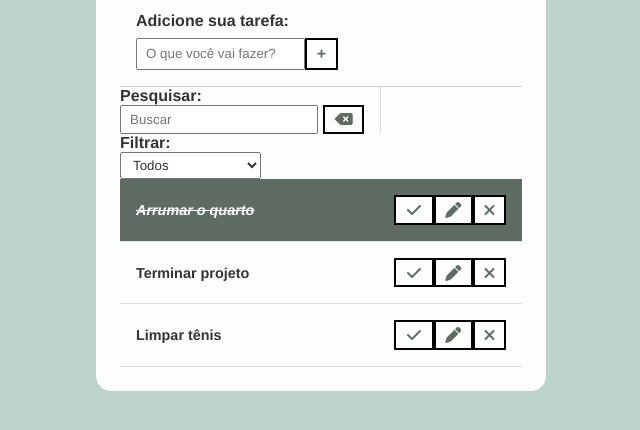
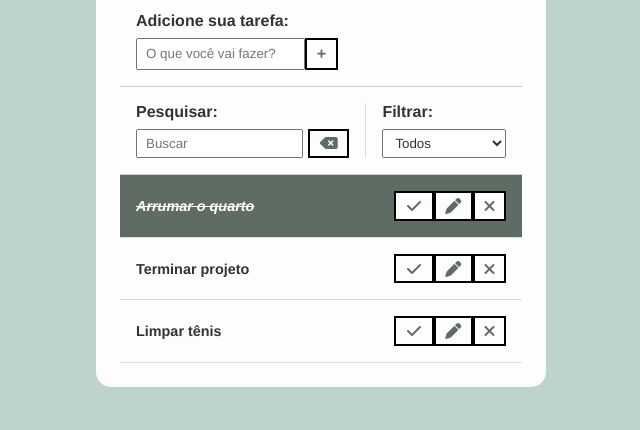
Before and after one commit to LuaSpecht/To-Do-List, a plain HTML site: page index.html in a window 1280 px wide. Shown: the part 130-560 px from the top of the page, without its empty margins (319-959 px from the left). Drawn offline with Linux system fonts and the light colour scheme.

Commit message:
fix: classe toolbar na mesma linha

```diff
--- a/css/styles.css
+++ b/css/styles.css
@@ -90,13 +90,13 @@ input, select {
 
 /* Toolbar*/
 
-#toolbar {
+.toolbar {
     padding: 1rem;
     border-bottom: 1px solid #ccc;
     display: flex;
 }
 
-#toolbar h4 {
+.toolbar h4 {
     margin-bottom: .5rem;
 }
 
```
